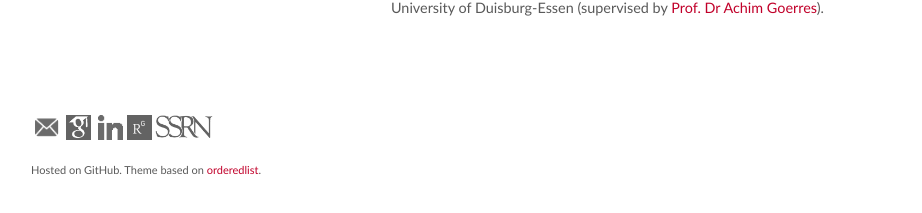
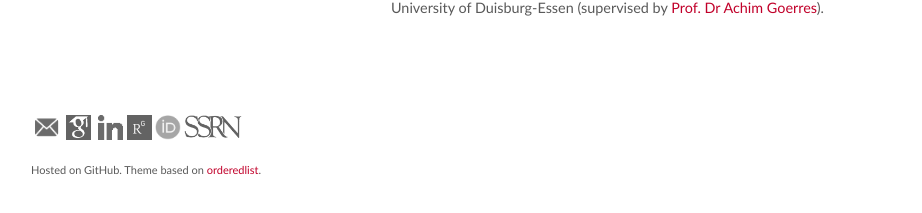
Before and after one commit to robertocabreratapia/robertocabreratapia.github.io, a Jekyll site: the page built from index.html, in a window 1280 px wide. Shown: the part 656-869 px from the top of the page, without its empty margins (179-1101 px from the left). Built offline with Jekyll 4.4.1, drawn with Linux system fonts in a browser that asks for light colours.

Commit message:
Update default.html

```diff
--- a/_layouts/default.html
+++ b/_layouts/default.html
@@ -27,6 +27,7 @@
         <a href="https://scholar.google.de/citations?user=zy_v4OYAAAAJ&hl=en" target=_blank><img src="img/gs.png" alt="Google Scholar" height="25"></a>&nbsp;
         <a href="https://www.linkedin.com/in/reginaweber/" target=_blank><img src="img/linkedin.png" alt="Linkedin" height="25"></a>
         <a href="https://www.researchgate.net/profile/Regina_Weber" target=_blank><img src="img/rg.png" alt="Researchgate" height="25"></a>
+        <a href="https://orcid.org/0000-0001-9892-214X" target=_blank><img src="img/orcid-og-image.png" alt="ORCID" height="25"></a>
         <a href="https://papers.ssrn.com/sol3/cf_dev/AbsByAuth.cfm?per_id=2619218" target=_blank><img src="img/ssrn.png" alt="SSRN" height="25"></a>
         </p>
         <p><small>Hosted on GitHub. Theme based on <a href="https://github.com/orderedlist">orderedlist</a>.</small></p>
```
